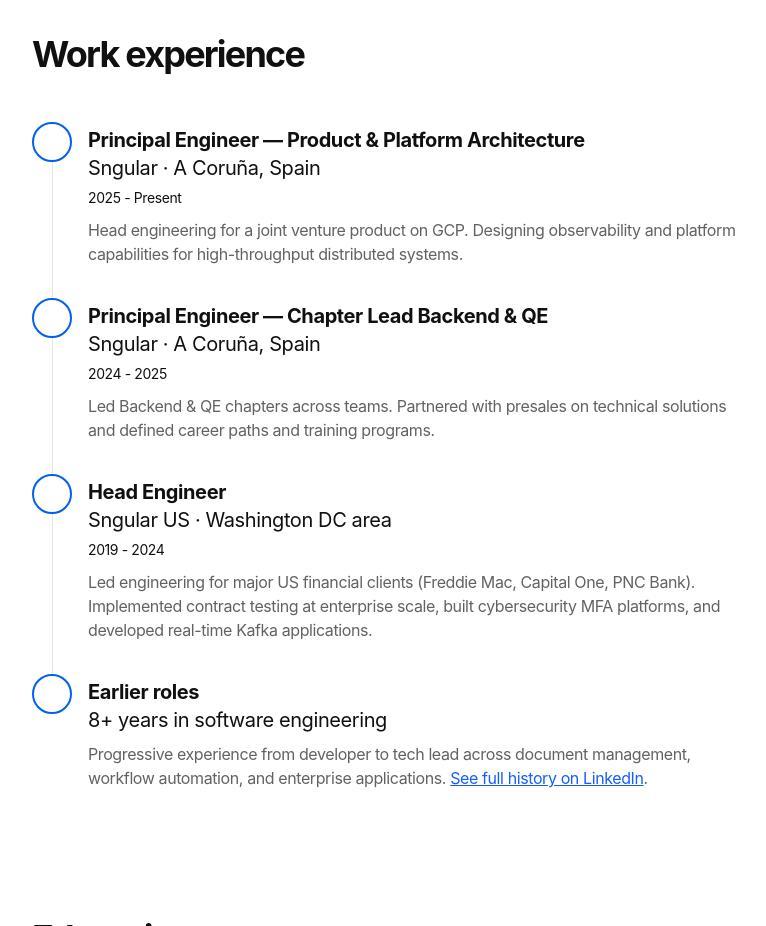
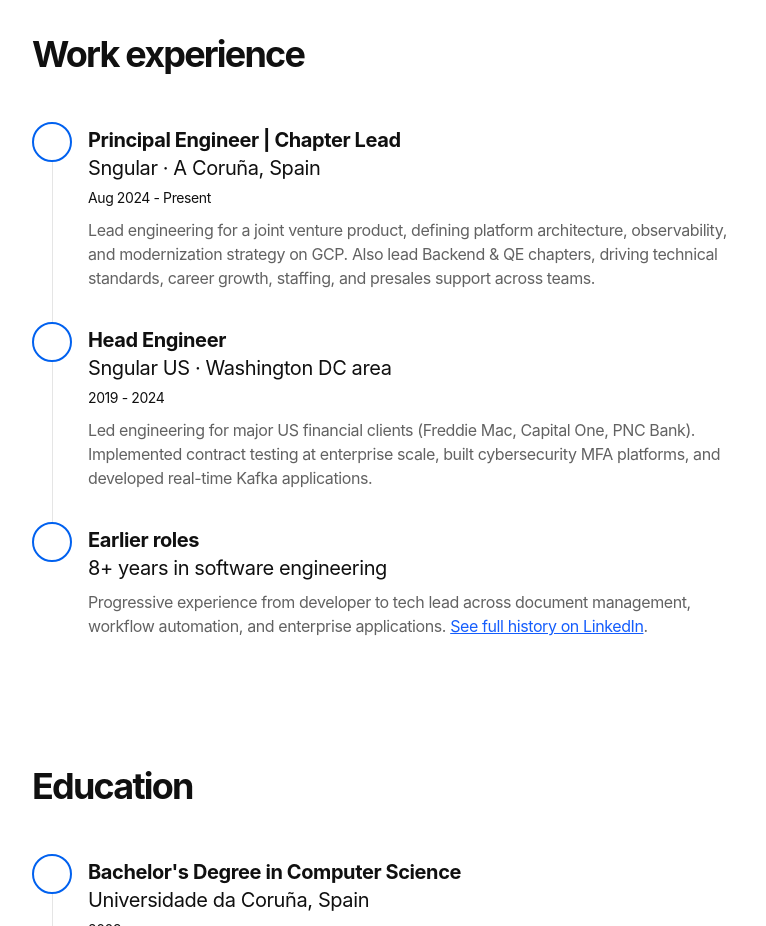
Before and after one commit to apenlor/apenlor.github.io, an Astro site: page /about in a window 1280 px wide. Shown: the part 1040-1966 px from the top of the page, without its empty margins (248-1014 px from the left). Built offline with nearby package versions, Linux system fonts and the light colour scheme; Astro itself is replaced by a stand-in of ours; some packages are replaced by stand-ins of ours; some icons are missing; what limax would draw is missing.

Commit message:
feat(about): merge principal roles into a single entry (#23)

```diff
--- a/src/pages/about.astro
+++ b/src/pages/about.astro
@@ -211,16 +211,9 @@ const certifications = [
     items={[
       {
         title:
-          'Principal Engineer — Product & Platform Architecture <br /> <span class="font-normal">Sngular · A Coruña, Spain</span> <br /> <span class="text-sm font-normal">2025 - Present</span>',
+          'Principal Engineer | Chapter Lead <br /> <span class="font-normal">Sngular · A Coruña, Spain</span> <br /> <span class="text-sm font-normal">Aug 2024 - Present</span>',
         description:
-          "Head engineering for a joint venture product on GCP. Designing observability and platform capabilities for high-throughput distributed systems.",
-        icon: "tabler:briefcase",
-      },
-      {
-        title:
-          'Principal Engineer — Chapter Lead Backend & QE <br /> <span class="font-normal">Sngular · A Coruña, Spain</span> <br /> <span class="text-sm font-normal">2024 - 2025</span>',
-        description:
-          "Led Backend & QE chapters across teams. Partnered with presales on technical solutions and defined career paths and training programs.",
+          "Lead engineering for a joint venture product, defining platform architecture, observability, and modernization strategy on GCP. Also lead Backend & QE chapters, driving technical standards, career growth, staffing, and presales support across teams.",
         icon: "tabler:briefcase",
       },
       {
```
